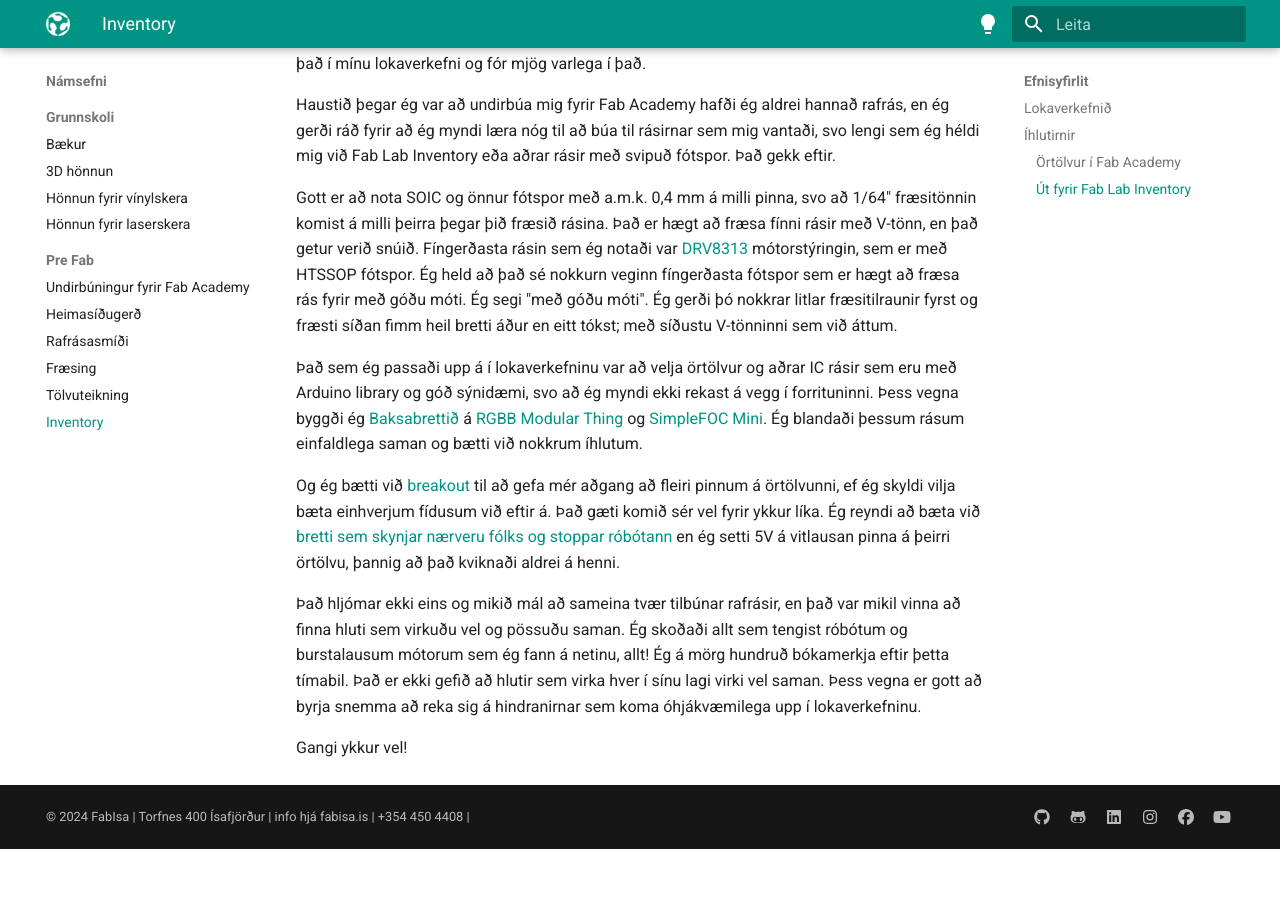
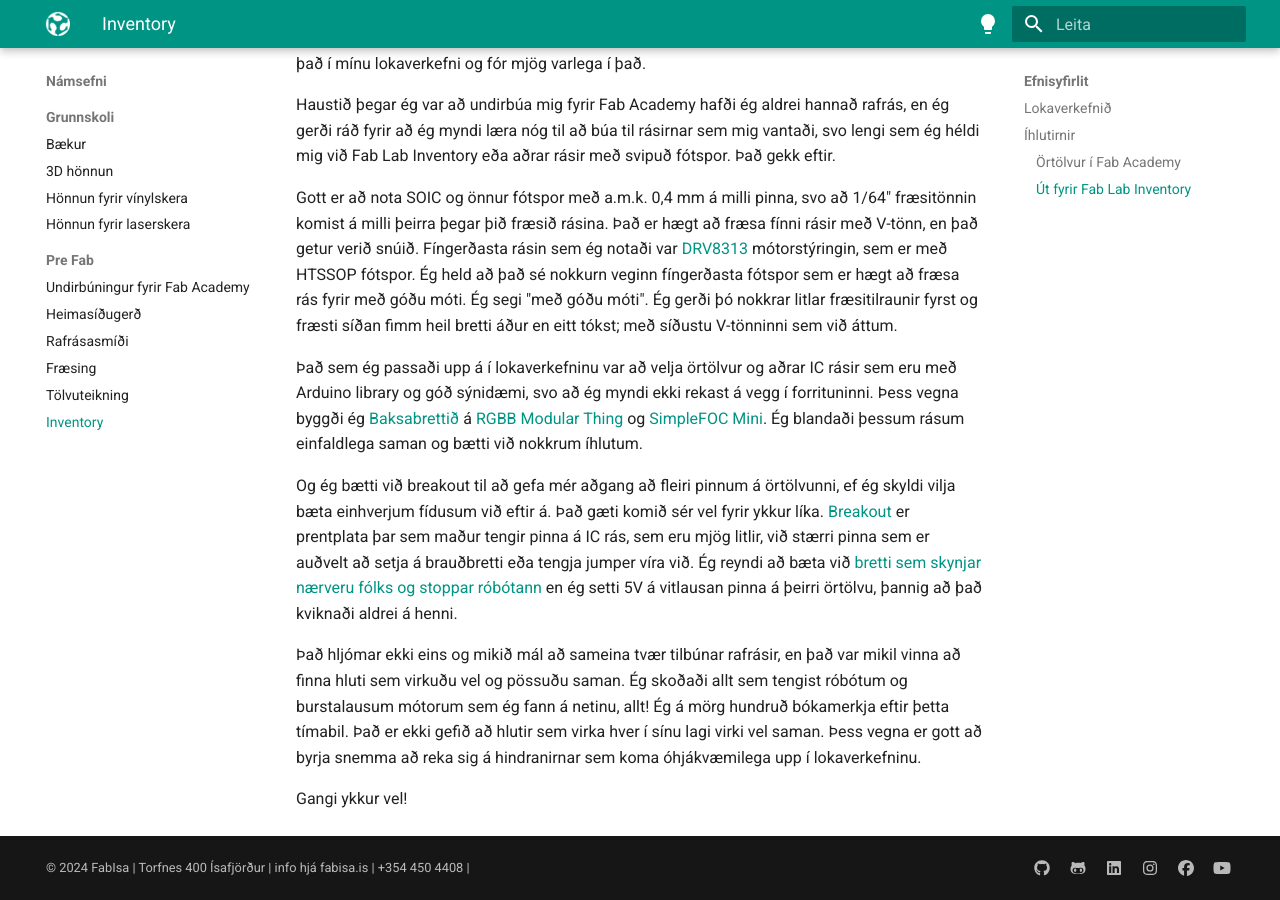
Before and after one commit to fablabisastaff/fabisa_site, an MkDocs documentation site: the page built from docs/Námsefni/Pre-Fab/5-inventory.md, in a window 1280 px wide and 900 px high, scrolled down 2433 px. Built offline with MkDocs 1.6.1 and Material for MkDocs 9.7.7, drawn with Linux system fonts in a browser that asks for light colours; before the commit the page ends 3282 px from its top, so only the background shows below that.

Commit message:
breakout clarification

```diff
--- a/docs/Námsefni/Pre-Fab/5-inventory.md
+++ b/docs/Námsefni/Pre-Fab/5-inventory.md
@@ -59,7 +59,7 @@ Gott er að nota SOIC og önnur fótspor með a.m.k. 0,4 mm á milli pinna, svo
 
 Það sem ég passaði upp á í lokaverkefninu var að velja örtölvur og aðrar IC rásir sem eru með Arduino library og góð sýnidæmi, svo að ég myndi ekki rekast á vegg í forrituninni. Þess vegna byggði ég [Baksabrettið](https://fabacademy.org/2023/labs/isafjordur/students/svavar-konradsson/final-project/images/baksi_board.jpg) á [RGBB Modular Thing](https://github.com/modular-things/modular-things-circuits/tree/main/samd21/rgbb) og [SimpleFOC Mini](https://simplefoc.com/simplefoc_mini_product_v1). Ég blandaði þessum rásum einfaldlega saman og bætti við nokkrum íhlutum.
 
-Og ég bætti við [breakout](http://tatsuro.homma.fabcloud.io/fabacademy/tips/electronics_design/Attiny3216_breakout_board/) til að gefa mér aðgang að fleiri pinnum á örtölvunni, ef ég skyldi vilja bæta einhverjum fídusum við eftir á. Það gæti komið sér vel fyrir ykkur líka. Ég reyndi að bæta við [bretti sem skynjar nærveru fólks og stoppar róbótann](https://fabacademy.org/2023/labs/isafjordur/students/svavar-konradsson/final-project/images/sensing_assembly.jpg) en ég setti 5V á vitlausan pinna á þeirri örtölvu, þannig að það kviknaði aldrei á henni.
+Og ég bætti við breakout til að gefa mér aðgang að fleiri pinnum á örtölvunni, ef ég skyldi vilja bæta einhverjum fídusum við eftir á. Það gæti komið sér vel fyrir ykkur líka. [Breakout](http://tatsuro.homma.fabcloud.io/fabacademy/tips/electronics_design/Attiny3216_breakout_board/) er prentplata þar sem maður tengir pinna á IC rás, sem eru mjög litlir, við stærri pinna sem er auðvelt að setja á brauðbretti eða tengja jumper víra við. Ég reyndi að bæta við [bretti sem skynjar nærveru fólks og stoppar róbótann](https://fabacademy.org/2023/labs/isafjordur/students/svavar-konradsson/final-project/images/sensing_assembly.jpg) en ég setti 5V á vitlausan pinna á þeirri örtölvu, þannig að það kviknaði aldrei á henni.
 
 Það hljómar ekki eins og mikið mál að sameina tvær tilbúnar rafrásir, en það var mikil vinna að finna hluti sem virkuðu vel og pössuðu saman. Ég skoðaði allt sem tengist róbótum og burstalausum mótorum sem ég fann á netinu, allt! Ég á mörg hundruð bókamerkja eftir þetta tímabil. Það er ekki gefið að hlutir sem virka hver í sínu lagi virki vel saman. Þess vegna er gott að byrja snemma að reka sig á hindranirnar sem koma óhjákvæmilega upp í lokaverkefninu.
 
```
